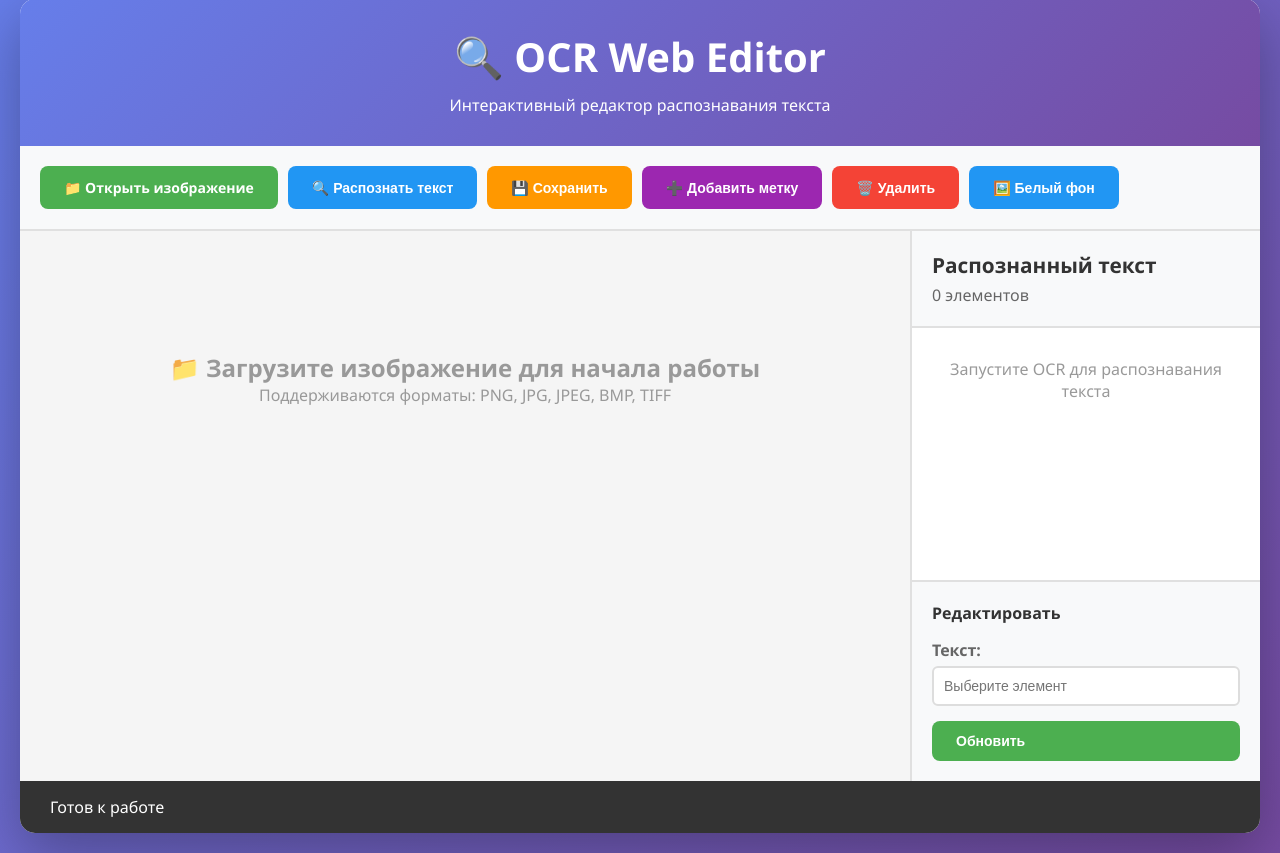
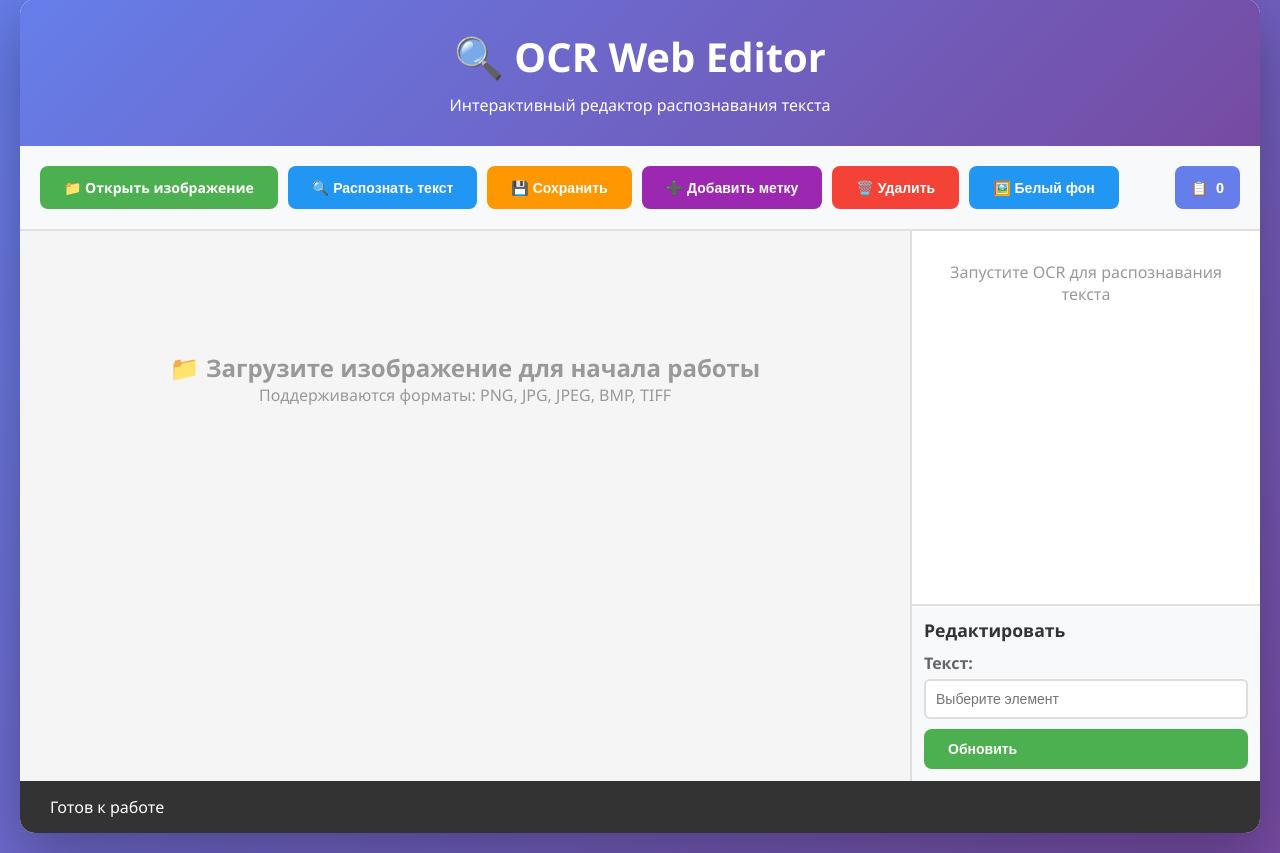
Before and after one commit to holodt2000-cyber/ocr, a Flask app: page / in a window 1280 px wide. Shown: the part 21-874 px from the top of the page. Run offline with Flask 3, Linux system fonts and the light colour scheme.

Commit message:
Улучшен интерфейс: увеличен список меток, счетчик перенесен в toolbar

```diff
--- a/templates/index.html
+++ b/templates/index.html
@@ -138,21 +138,11 @@
             border-left: 2px solid #e0e0e0;
             display: flex;
             flex-direction: column;
-        }
-
-        .sidebar-header {
-            padding: 20px;
-            background: #f8f9fa;
-            border-bottom: 2px solid #e0e0e0;
-        }
-
-        .sidebar-header h3 {
-            color: #333;
-            font-size: 1.3em;
+            max-height: calc(100vh - 250px);
         }
 
                         .text-list {
-            flex: 1;
+                            flex: 4;
                             overflow-y: auto;
                             padding: 10px;
                         }
@@ -189,18 +179,21 @@
         }
 
                         .edit-panel {
-            padding: 20px;
+            padding: 12px;
             background: #f8f9fa;
             border-top: 2px solid #e0e0e0;
+            flex-shrink: 0;
+            flex: 0 0 auto;
         }
 
                 .edit-panel h4 {
-            margin-bottom: 15px;
+            margin-bottom: 10px;
             color: #333;
+            font-size: 1.1em;
         }
 
                 .form-group {
-            margin-bottom: 15px;
+            margin-bottom: 10px;
         }
 
         .form-group label {
@@ -216,6 +209,23 @@
             border: 2px solid #ddd;
             border-radius: 6px;
             font-size: 14px;
+        }
+
+                .form-group textarea {
+            width: 100%;
+            padding: 8px;
+            border: 2px solid #ddd;
+            border-radius: 6px;
+            font-size: 13px;
+            min-height: 60px;
+            max-height: 100px;
+            resize: vertical;
+            font-family: 'Segoe UI', Tahoma, Geneva, Verdana, sans-serif;
+        }
+
+        .form-group textarea:focus {
+            outline: none;
+            border-color: #667eea;
         }
 
         .form-group input:focus {
@@ -286,6 +296,10 @@
                         <button class="btn btn-info" onclick="toggleBackground()" id="bgToggleBtn">
                             🖼️ Белый фон
                         </button>
+
+                        <div style="margin-left: auto; display: flex; align-items: center; gap: 8px; padding: 8px 16px; background: #667eea; border-radius: 8px; color: white; font-size: 14px; font-weight: 600;">
+                            📋 <span id="boxCount">0</span>
+                        </div>
         </div>
 
         <div class="main-content">
@@ -301,11 +315,6 @@
             </div>
 
                         <div class="sidebar">
-                <div class="sidebar-header">
-                    <h3>Распознанный текст</h3>
-                    <p id="boxCount" style="color:#666; margin-top:5px;">0 элементов</p>
-                </div>
-
                 <div class="text-list" id="textList">
                     <p style="text-align:center; color:#999; padding:20px;">
                         Запустите OCR для распознавания текста
@@ -446,7 +455,7 @@
                 list.appendChild(item);
             });
 
-            document.getElementById('boxCount').textContent = `${boxes.length} элементов`;
+            document.getElementById('boxCount').textContent = boxes.length;
         }
 
         function selectBox(id) {
```
Lines whose indentation alone changed are shown as unchanged.
